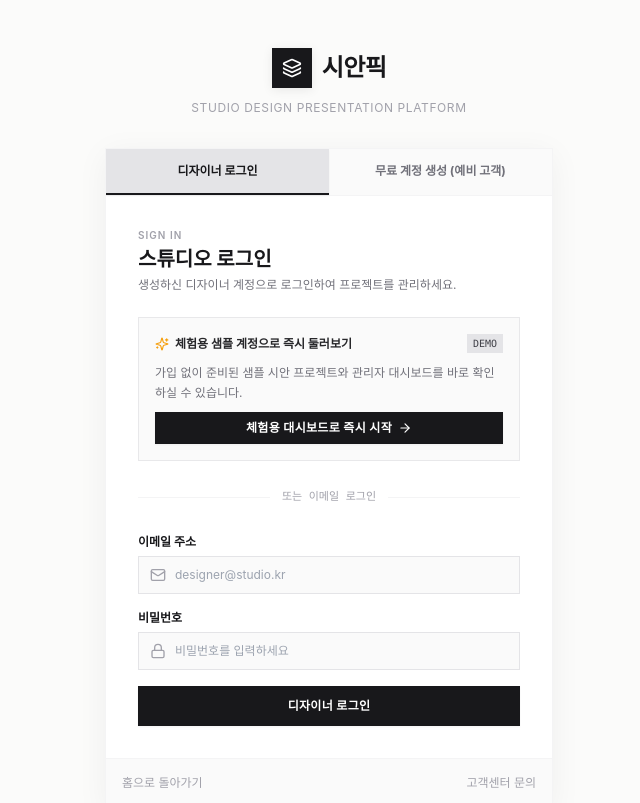
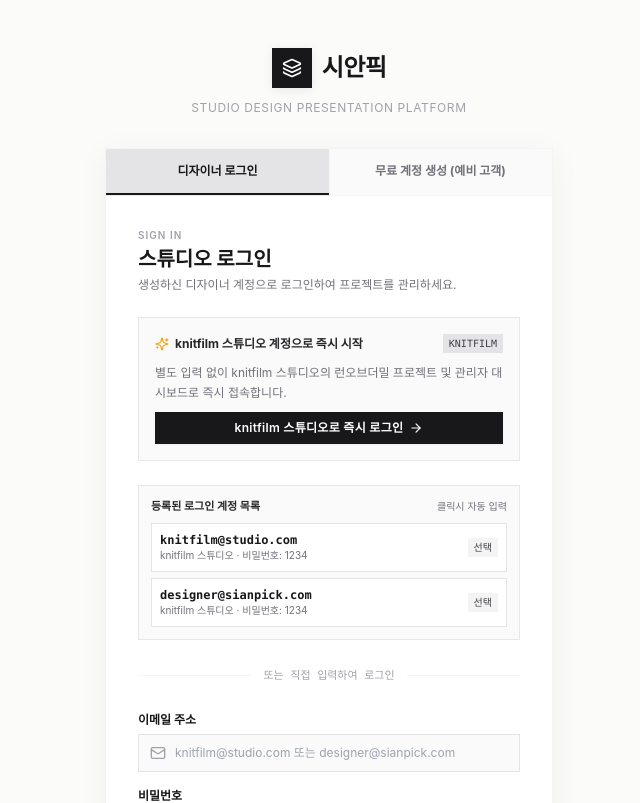
Before and after one commit to shg8813-arch/sianpick, a Next.js app: page /login in a window 1280 px wide. Shown: the top 803 px of the page, without its empty margins (311-951 px from the left). Built offline with nearby package versions, Linux system fonts and the light colour scheme; no server answers; a web font is replaced by a local one.

Commit message:
feat: enhance login screen with registered account quick-select and knitfilm direct access

```diff
--- a/app/login/page.tsx
+++ b/app/login/page.tsx
@@ -29,18 +29,57 @@
   const [name, setName] = useState('');
   const [studioName, setStudioName] = useState('');
   const [isLoading, setIsLoading] = useState(false);
+  const [registeredAccounts, setRegisteredAccounts] = useState<Array<{ email: string; name?: string; studioName?: string }>>([
+    { email: 'knitfilm@studio.com', name: 'knitfilm 대표', studioName: 'knitfilm 스튜디오' },
+    { email: 'designer@sianpick.com', name: '대표 디자이너', studioName: 'knitfilm 스튜디오' },
+  ]);
 
   useEffect(() => {
     const tabParam = searchParams.get('tab');
     if (tabParam === 'register') {
       setActiveTab('register');
     }
+
+    const fetchAccounts = async () => {
+      try {
+        const res = await fetch('/api/auth');
+        if (res.ok) {
+          const data = await res.json();
+          if (data.success && Array.isArray(data.users)) {
+            const list: Array<{ email: string; name?: string; studioName?: string }> = [...data.users];
+            try {
+              const localStr = localStorage.getItem('sianpick_registered_users_v1');
+              if (localStr) {
+                const local = JSON.parse(localStr);
+                if (Array.isArray(local)) {
+                  for (const lu of local) {
+                    if (lu && lu.email && !list.some((u) => u.email.toLowerCase() === lu.email.toLowerCase())) {
+                      list.push(lu);
+                    }
+                  }
+                }
+              }
+            } catch {}
+            if (list.length > 0) {
+              setRegisteredAccounts(list);
+            }
+          }
+        }
+      } catch {}
+    };
+    fetchAccounts();
   }, [searchParams]);
+
+  const handleSelectAccount = (accEmail: string) => {
+    setEmail(accEmail);
+    setPassword('1234');
+    toast.info(`${accEmail} 계정이 선택되었습니다.`);
+  };
 
   // Demo Login
   const handleDemoLogin = () => {
     authService.loginAsDemo();
-    toast.success('데모 스튜디오 아틀리에 계정으로 로그인되었습니다.');
+    toast.success('knitfilm 스튜디오 계정으로 로그인되었습니다.');
     const redirectUrl = searchParams.get('redirect') || '/dashboard';
     router.push(redirectUrl);
   };
@@ -187,28 +226,68 @@
                 <div className="flex items-center justify-between">
                   <div className="flex items-center gap-1.5 text-xs font-bold text-zinc-800">
                     <Sparkles className="w-3.5 h-3.5 text-amber-500" />
-                    <span>체험용 샘플 계정으로 즉시 둘러보기</span>
+                    <span>knitfilm 스튜디오 계정으로 즉시 시작</span>
                   </div>
                   <span className="text-[10px] px-1.5 py-0.5 bg-zinc-200 text-zinc-700 font-mono font-medium">
-                    DEMO
+                    KNITFILM
                   </span>
                 </div>
                 <p className="text-xs text-zinc-500 leading-relaxed">
-                  가입 없이 준비된 샘플 시안 프로젝트와 관리자 대시보드를 바로 확인하실 수 있습니다.
+                  별도 입력 없이 knitfilm 스튜디오의 런오브더밀 프로젝트 및 관리자 대시보드로 즉시 접속합니다.
                 </p>
                 <button
                   type="button"
                   onClick={handleDemoLogin}
                   className="w-full py-2 bg-zinc-900 hover:bg-zinc-800 text-white font-semibold text-xs tracking-wide shadow-sm transition-all flex items-center justify-center gap-1.5"
                 >
-                  <span>체험용 대시보드로 즉시 시작</span>
+                  <span>knitfilm 스튜디오로 즉시 로그인</span>
                   <ArrowRight className="w-3.5 h-3.5" />
                 </button>
               </div>
 
+              {/* Registered Accounts Quick Select */}
+              {registeredAccounts.length > 0 && (
+                <div className="p-3 bg-zinc-50 border border-zinc-200/80 space-y-2">
+                  <div className="flex items-center justify-between">
+                    <span className="text-[11px] font-bold text-zinc-800">
+                      등록된 로그인 계정 목록
+                    </span>
+                    <span className="text-[10px] text-zinc-500">
+                      클릭시 자동 입력
+                    </span>
+                  </div>
+                  <div className="space-y-1.5">
+                    {registeredAccounts.map((acc) => (
+                      <button
+                        key={acc.email}
+                        type="button"
+                        onClick={() => handleSelectAccount(acc.email)}
+                        className={`w-full text-left p-2 border transition-all flex items-center justify-between ${
+                          email === acc.email
+                            ? 'bg-white border-zinc-900 shadow-xs'
+                            : 'bg-white hover:bg-zinc-100/70 border-zinc-200'
+                        }`}
+                      >
+                        <div className="truncate pr-2">
+                          <p className="text-xs font-bold text-zinc-900 font-mono truncate">
+                            {acc.email}
+                          </p>
+                          <p className="text-[10px] text-zinc-500 truncate">
+                            {acc.studioName || acc.name || '디자이너'} · 비밀번호: 1234
+                          </p>
+                        </div>
+                        <span className="text-[10px] px-1.5 py-0.5 bg-zinc-100 text-zinc-700 font-medium whitespace-nowrap">
+                          선택
+                        </span>
+                      </button>
+                    ))}
+                  </div>
+                </div>
+              )}
+
               <div className="relative flex py-1 items-center">
                 <div className="flex-grow border-t border-zinc-100" />
-                <span className="flex-shrink mx-3 text-[11px] text-zinc-400 font-mono">또는 이메일 로그인</span>
+                <span className="flex-shrink mx-3 text-[11px] text-zinc-400 font-mono">또는 직접 입력하여 로그인</span>
                 <div className="flex-grow border-t border-zinc-100" />
               </div>
 
@@ -225,7 +304,7 @@
                       required
                       value={email}
                       onChange={(e) => setEmail(e.target.value)}
-                      placeholder="designer@studio.kr"
+                      placeholder="knitfilm@studio.com 또는 designer@sianpick.com"
                       className="w-full pl-9 pr-3.5 py-2.5 text-xs bg-zinc-50 border border-zinc-200 focus:bg-white focus:outline-none focus:border-zinc-900 transition-colors"
                     />
                   </div>
@@ -242,10 +321,13 @@
                       required
                       value={password}
                       onChange={(e) => setPassword(e.target.value)}
-                      placeholder="비밀번호를 입력하세요"
+                      placeholder="비밀번호 (초기: 1234)"
                       className="w-full pl-9 pr-3.5 py-2.5 text-xs bg-zinc-50 border border-zinc-200 focus:bg-white focus:outline-none focus:border-zinc-900 transition-colors"
                     />
                   </div>
+                  <p className="text-[10px] text-zinc-400 mt-1">
+                    등록된 계정의 기본 비밀번호는 1234 입니다.
+                  </p>
                 </div>
 
                 <button
--- a/lib/auth/auth-service.ts
+++ b/lib/auth/auth-service.ts
@@ -10,12 +10,12 @@
 }
 
 export const DEMO_USER: UserProfile = {
-  id: 'demo-designer',
-  email: 'designer@sianpick.com',
-  name: '데모 디자이너',
-  studioName: '스튜디오 아틀리에',
+  id: 'knitfilm-designer',
+  email: 'knitfilm@studio.com',
+  name: 'knitfilm 대표',
+  studioName: 'knitfilm 스튜디오',
   role: 'designer',
-  createdAt: '2026-01-01T00:00:00.000Z',
+  createdAt: '2026-10-25T00:00:00.000Z',
 };
 
 export class AuthService {
@@ -186,10 +186,16 @@
     const email = params.email.trim().toLowerCase();
     if (!email) throw new Error('이메일을 입력해주세요.');
 
-    // If demo email
-    if (email === DEMO_USER.email.toLowerCase()) {
-      this.setSession(DEMO_USER);
-      return DEMO_USER;
+    // If demo or knitfilm studio email
+    if (email === DEMO_USER.email.toLowerCase() || email === 'knitfilm@studio.com' || email === 'designer@sianpick.com') {
+      const userProfile: UserProfile = {
+        ...DEMO_USER,
+        email,
+        name: email.includes('knit') ? 'knitfilm 대표' : '대표 디자이너',
+        studioName: 'knitfilm 스튜디오',
+      };
+      this.setSession(userProfile);
+      return userProfile;
     }
 
     // 1. Try server login first
```
